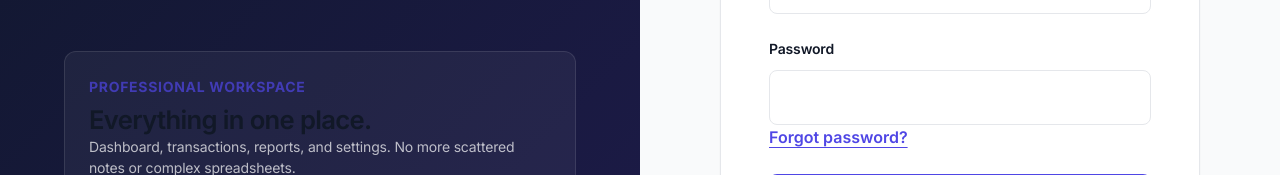
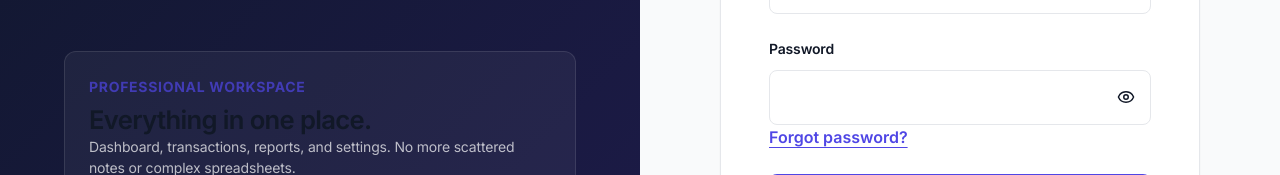
Before and after one commit to OjayAca/PesoTrace-Code, a React (Vite) app in the folder client/: page /auth in a window 1280 px wide. Shown: the part 416-591 px from the top of the page. Built offline with nearby package versions, Linux system fonts and the light colour scheme; no server answers.

Commit message:
feat: implement LoginScreen and RegisterScreen components for user authentication

```diff
--- a/client/src/components/Auth/LoginScreen.jsx
+++ b/client/src/components/Auth/LoginScreen.jsx
@@ -1,4 +1,5 @@
-import { Moon, Sun, AlertCircle } from "lucide-react";
+import { Moon, Sun, AlertCircle, Eye, EyeOff } from "lucide-react";
+import { useState } from "react";
 
 export function LoginScreen({
   theme,
@@ -12,6 +13,8 @@ export function LoginScreen({
   onSwitch,
   onForgotPassword,
 }) {
+  const [showPassword, setShowPassword] = useState(false);
+
   return (
     <section className="panel auth-panel auth-panel-login">
       <div className="auth-panel-top">
@@ -55,16 +58,39 @@ export function LoginScreen({
           <div className="field-label">
             <span>Password</span>
           </div>
+          <div style={{ position: "relative" }}>
             <input
-            type="password"
+              type={showPassword ? "text" : "password"}
               value={form.password}
               onChange={(event) =>
                 setForm((current) => ({ ...current, password: event.target.value }))
               }
               placeholder=""
               autoComplete="current-password"
+              style={{ paddingRight: "40px" }}
               required
             />
+            <button
+              type="button"
+              onClick={() => setShowPassword((prev) => !prev)}
+              style={{
+                position: "absolute",
+                right: "10px",
+                top: "50%",
+                transform: "translateY(-50%)",
+                background: "none",
+                border: "none",
+                cursor: "pointer",
+                display: "flex",
+                alignItems: "center",
+                justifyContent: "center",
+                color: "var(--text-muted)",
+              }}
+              aria-label={showPassword ? "Hide password" : "Show password"}
+            >
+              {showPassword ? <EyeOff size={18} /> : <Eye size={18} />}
+            </button>
+          </div>
           <button type="button" className="text-button" onClick={onForgotPassword}>
             Forgot password?
           </button>
--- a/client/src/components/Auth/RegisterScreen.jsx
+++ b/client/src/components/Auth/RegisterScreen.jsx
@@ -1,4 +1,5 @@
 import { Moon, Sun, AlertCircle } from "lucide-react";
+import { useState } from "react";
 
 export function RegisterScreen({
   theme,
@@ -10,6 +11,8 @@ export function RegisterScreen({
   onSubmit,
   onSwitch,
 }) {
+  const [showPasswords, setShowPasswords] = useState(false);
+
   return (
     <section className="panel auth-panel auth-panel-register">
       <div className="auth-panel-top">
@@ -71,14 +74,14 @@ export function RegisterScreen({
               <span>Password</span>
             </div>
             <input
-              type="password"
+              type={showPasswords ? "text" : "password"}
               value={form.password}
               onChange={(event) =>
                 setForm((current) => ({ ...current, password: event.target.value }))
               }
               minLength={6}
               placeholder="••••••••"
-              autoComplete="new-password"
+              autoComplete="off"
               required
             />
           </label>
@@ -88,7 +91,7 @@ export function RegisterScreen({
               <span>Confirm</span>
             </div>
             <input
-              type="password"
+              type={showPasswords ? "text" : "password"}
               value={form.confirmPassword}
               onChange={(event) =>
                 setForm((current) => ({
@@ -98,10 +101,20 @@ export function RegisterScreen({
               }
               minLength={6}
               placeholder="••••••••"
-              autoComplete="new-password"
+              autoComplete="off"
               required
             />
           </label>
+        </div>
+
+        <div className="show-password-wrapper" style={{ display: 'flex', alignItems: 'center', gap: '8px', marginBottom: '1.5rem', cursor: 'pointer', userSelect: 'none' }} onClick={() => setShowPasswords(!showPasswords)}>
+          <input
+            type="checkbox"
+            checked={showPasswords}
+            readOnly
+            style={{ width: '16px', height: '16px', cursor: 'pointer', margin: 0 }}
+          />
+          <span style={{ fontSize: '0.875rem', color: 'var(--text-muted)' }}>Show Password</span>
         </div>
 
         {error ? (
```
Lines whose indentation alone changed are shown as unchanged.
